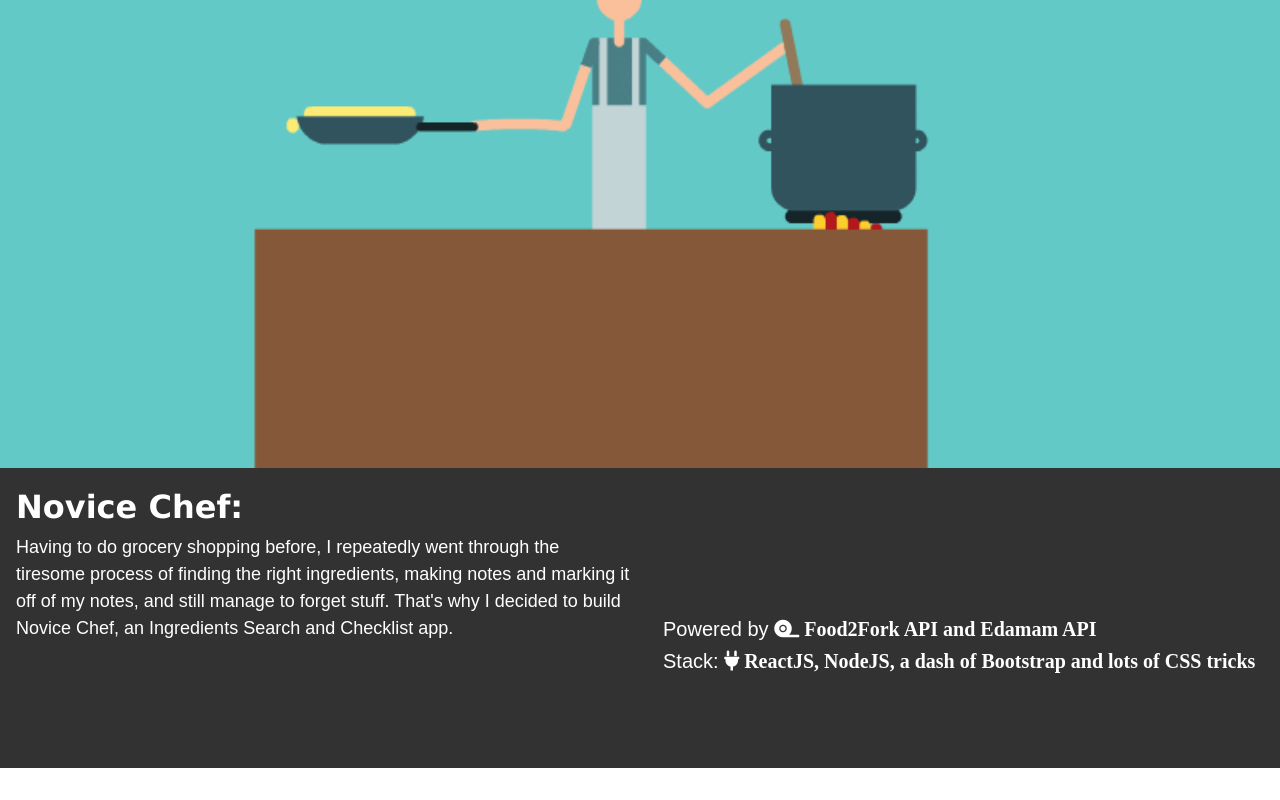
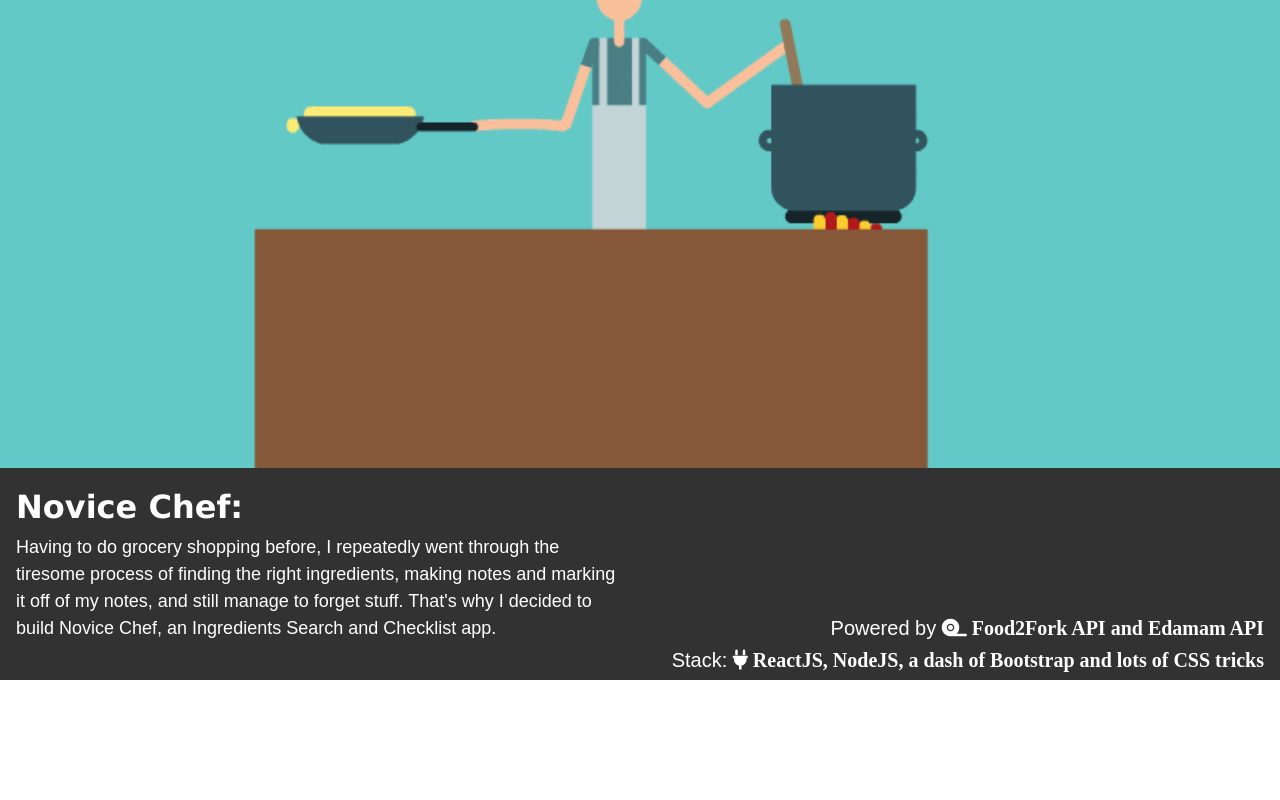
Before and after one commit to NhatDinh/NoviceChef, a React (Create React App) app: page / in a window 1280 px wide. Shown: the part 451-1251 px from the top of the page. After the commit the page ends 1163 px from the top, so only its background shows below. Built offline with nearby package versions, Linux system fonts and the light colour scheme.

Commit message:
more reposition

```diff
--- a/src/components/Footer.js
+++ b/src/components/Footer.js
@@ -24,7 +24,7 @@ const Footer = props => (
 					build Novice Chef, an Ingredients Search and Checklist app.
 				</p>
 			</div>
-			<div className="col-md tribute" style={divStyle} >
+			<div className="col tribute" style={divStyle} >
 			<h5> Powered by <i className="fas fa-tape"> Food2Fork API and Edamam API </i></h5>
 			<h5> Stack: <i className="fas fa-plug"> ReactJS, NodeJS, a dash of Bootstrap and lots of CSS tricks </i></h5>
 			</div>
--- a/src/components/custom-css/Footer.css
+++ b/src/components/custom-css/Footer.css
@@ -1,11 +1,10 @@
 .footer-container {
   display: block;
   padding-top: 20px;
-  height: 60px;
   width: 100%;
   background-color: #323232;
   background-image: #323232;
-  height: 300px;
+  padding-right: 1rem;
   padding-left: 1rem;
   margin-bottom: 2rem;
   font-weight: 900;
@@ -19,4 +18,5 @@
 .tribute{
   padding-top: 10%;
   width: 100%;
+  text-align: right;
 }
```
